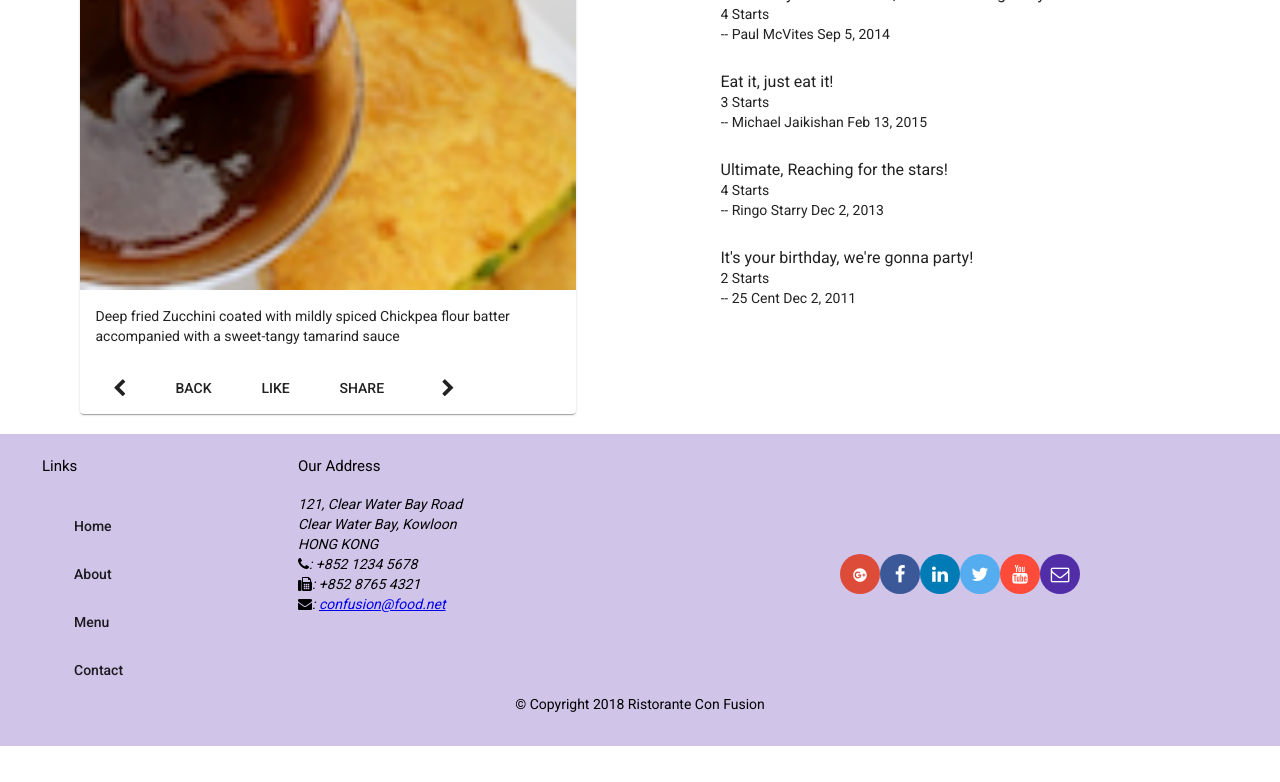
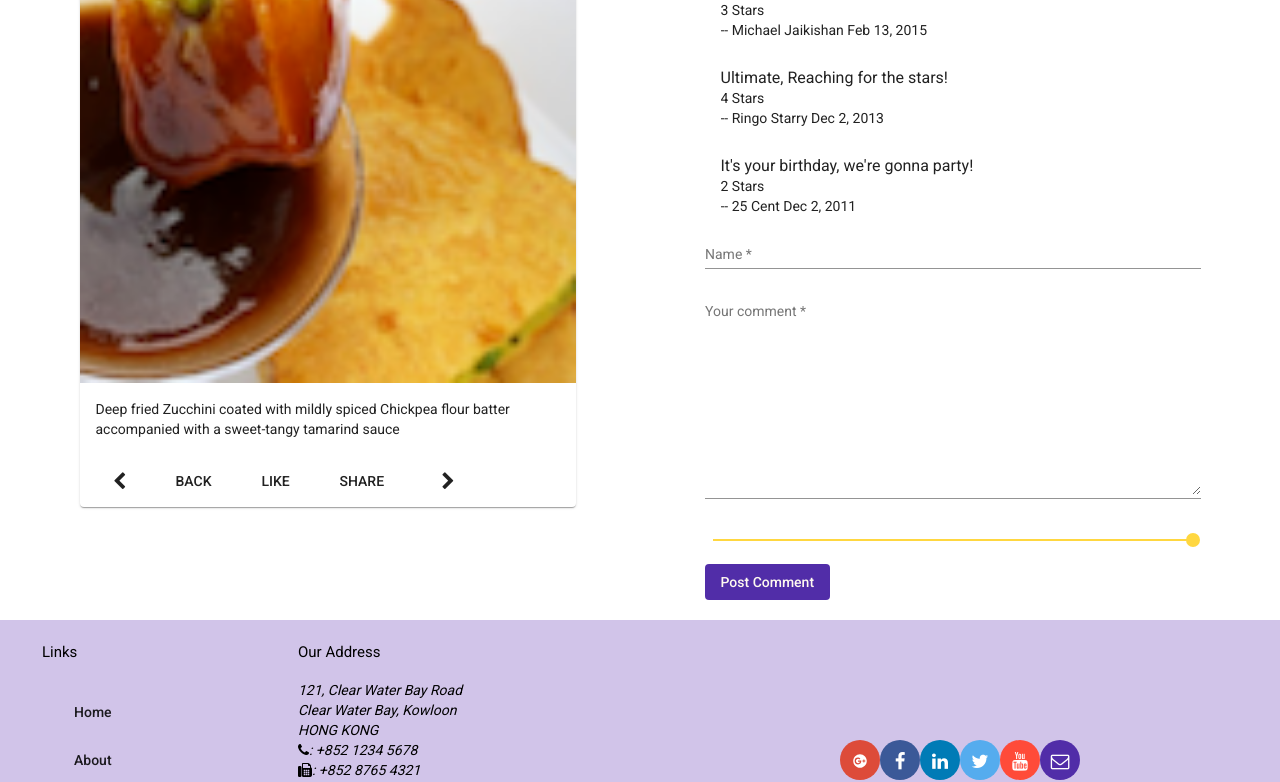
Before and after one commit to amsuarez99/AngularTutorial, an Angular app: page /dishdetail/1 in a window 1280 px wide. Shown: the part 618-1400 px from the top of the page. Before the commit the page ends 1364 px from the top, so only its background shows below. Built offline with nearby package versions, Linux system fonts and the light colour scheme.

Commit message:
Adds reactive form to dishdetail

```diff
--- a/src/app/app.module.ts
+++ b/src/app/app.module.ts
@@ -10,6 +10,7 @@ import { MatInputModule } from '@angular/material/input';
 import { MatCheckboxModule } from '@angular/material/checkbox';
 import { MatGridListModule } from '@angular/material/grid-list';
 import { MatProgressSpinnerModule } from '@angular/material/progress-spinner';
+import { MatSliderModule } from '@angular/material/slider';
 
 import { FormsModule } from '@angular/forms';
 import { ReactiveFormsModule } from '@angular/forms';
@@ -70,6 +71,7 @@ import { MatSelectModule } from '@angular/material/select';
     ReactiveFormsModule,
     MatFormFieldModule,
     MatSlideToggleModule,
+    MatSliderModule,
     MatSelectModule,
     MatInputModule,
     MatInputModule,
--- a/src/app/components/contact/contact.component.html
+++ b/src/app/components/contact/contact.component.html
@@ -38,7 +38,7 @@
   <div fxFlex fxFlexOffset="20px" class="form-size">
     <h3>Send us your Feedback!</h3>
       <p> {{ feedbackForm.value | json }} {{ feedbackForm.status | json }}</p>
-    <form novalidate [formGroup]="feedbackForm" #fform="ngForm" (ngSubmit)="onSubmit()">
+    <form novalidate [formGroup]="feedbackForm" #cform="ngForm" (ngSubmit)="onSubmit()">
       <p>
         <mat-form-field class="half-width">
           <input matInput formControlName="firstname" placeholder="First Name" type="text" required>
--- a/src/app/components/contact/contact.component.ts
+++ b/src/app/components/contact/contact.component.ts
@@ -64,6 +64,7 @@ export class ContactComponent implements OnInit {
     this.feedbackForm.valueChanges
       .subscribe( data => this.onValueChanged(data) );
 
+    this.onValueChanged(); // reset form validation messages
   }
 
   public onValueChanged(data?: any) {
--- a/src/app/components/dish-detail/dish-detail.component.html
+++ b/src/app/components/dish-detail/dish-detail.component.html
@@ -6,7 +6,6 @@
     fxLayoutGap="10px"
     fxLayoutGap.xs="0" *ngIf="dish">
     <div fxFlex="40">
-        <div fxFlex>
             <mat-card>
                 <mat-card-header>
                     <mat-card-title>
@@ -29,24 +28,46 @@
                 </mat-card-actions>
 
             </mat-card>
-        </div>
     </div>
 
     <div fxFlex="40">
-        <mat-list fxFlex>
-            <h2>Comments</h2>
+        <h2>Comments</h2>
+        <mat-list>
             <mat-list-item *ngFor="let dishdetail of dish.comments">
                 <p matLine>
                     {{dishdetail.comment}}<br>
                 </p>
                 <p matLine>
-                    {{dishdetail.rating}} Starts <br>
+                    {{dishdetail.rating}} Stars <br>
                 </p>
                 <p matLine>
                     -- {{dishdetail.author}} {{dishdetail.date | date}}
                 </p>
             </mat-list-item>
+            <mat-list-item *ngIf="commentForm && commentForm.dirty">
+                <p matLine>
+                    {{commentForm.get('comment')!.value}}<br>
+                </p>
+                <p matLine>
+                    {{commentForm.get('rating')!.value}} Stars <br>
+                </p>
+                <p matLine>
+                    -- {{ commentForm.get('author')!.value }}
+                </p>
+            </mat-list-item>
         </mat-list>
+        <form novalidate [formGroup]="commentForm" #fform="ngForm" fxLayout="row wrap" (ngSubmit)="onSubmit()" >
+          <mat-form-field fxFlex="grow">
+            <input matInput formControlName="author" placeholder="Name" minlength="2" type="text" required>
+            <mat-error *ngIf="formErrors.author"> {{ formErrors.author }}</mat-error>
+          </mat-form-field>
+          <mat-form-field fxFlex="grow">
+            <textarea matInput formControlName="comment" placeholder="Your comment" rows ="12" required></textarea>
+            <mat-error *ngIf="formErrors.comment"> {{ formErrors.comment }}</mat-error>
+          </mat-form-field>
+            <mat-slider fxFlex="grow" thumbLabel tickInterval="1" min="0" max="5" step="1" value="5" formControlName="rating"></mat-slider>
+        <button class="background-primary text-floral-white" type="submit" mat-button [disabled]="commentForm.invalid">Post Comment</button>
+        </form>
     </div>
 
 </div>
--- a/src/app/components/dish-detail/dish-detail.component.ts
+++ b/src/app/components/dish-detail/dish-detail.component.ts
@@ -1,9 +1,11 @@
-import { Component, OnInit } from '@angular/core';
+import { Component, OnInit, ViewChild } from '@angular/core';
 import { Params, ActivatedRoute } from '@angular/router';
 import { Location } from '@angular/common';
 import { Dish } from '../../shared/dish';
 import { DishService } from '../../services/dish.service';
 import { switchMap } from 'rxjs/operators';
+import { FormBuilder, FormGroup, FormGroupDirective, Validators } from '@angular/forms';
+import { Comment } from '../../shared/comment';
 
 
 @Component({
@@ -18,13 +20,34 @@ export class DishDetailComponent implements OnInit {
   prev!: string;
   next!: string;
 
+  commentForm!: FormGroup;
+  comment!: Comment | null;
+  @ViewChild(FormGroupDirective) formDirective!: FormGroupDirective;
+
+  formErrors: Record<string, any> = {
+    'author':'',
+    'comment':'',
+  };
+
+  validationMessages: Record<string, any> = {
+    'author': {
+      'required': 'Your name is required.',
+      'minlength': 'Your name must be at least 2 characters long.',
+    },
+    'comment': {
+      'required': 'Writing a comment is required.',
+    }
+  };
+
   constructor(
     private dishService: DishService,
     private location: Location,
-    private route: ActivatedRoute
+    private route: ActivatedRoute,
+    private fb: FormBuilder,
   ) { }
 
   ngOnInit(): void {
+    this.createForm();
     this.dishService.getDishIds()
     .subscribe(
       dishIds => this.dishIds = dishIds
@@ -36,13 +59,64 @@ export class DishDetailComponent implements OnInit {
       });
   }
 
-  setPrevNext(dishId: string): void {
+  public createForm(): void {
+    this.commentForm = this.fb.group({
+      author: ['', [Validators.required, Validators.minLength(2), Validators.maxLength(25)]],
+      comment: ['', Validators.required],
+      rating: 5,
+    })
+
+    this.commentForm.valueChanges
+      .subscribe( data => this.onValueChange(data) );
+
+    this.onValueChange();
+  }
+
+  public onSubmit(): void {
+    const today = new Date( Date.now() );
+    this.comment = this.commentForm.value;
+    this.comment!.date = today.toISOString();
+
+
+    this.dish.comments.push(this.comment!);
+    this.comment = null;
+
+    this.formDirective.resetForm();
+    this.commentForm.reset({
+      name: '',
+      comment: '',
+      rating: 5,
+    });
+
+  }
+
+  public onValueChange(data?: any): void {
+    if (!this.commentForm) return;
+    const form = this.commentForm;
+    for (const field in this.formErrors) {
+      if (this.formErrors.hasOwnProperty(field)) {
+        //clear previous error message
+        this.formErrors[field] = '';
+        const control = form.get(field);
+        if (control && control.dirty && control.invalid) {
+          const messages = this.validationMessages[field];
+          for (const key in control.errors) {
+            if (control.errors.hasOwnProperty(key)) {
+              this.formErrors[field] += messages[key] + ' ';
+            }
+          }
+        }
+      }
+    }
+  }
+
+  public setPrevNext(dishId: string): void {
     const index = this.dishIds.indexOf(dishId);
     this.prev = this.dishIds[ (this.dishIds.length + index - 1) % this.dishIds.length];
     this.next = this.dishIds[ (this.dishIds.length + index + 1) % this.dishIds.length];
   }
 
-  goBack(): void {
+  public goBack(): void {
     this.location.back();
   }
 
```
